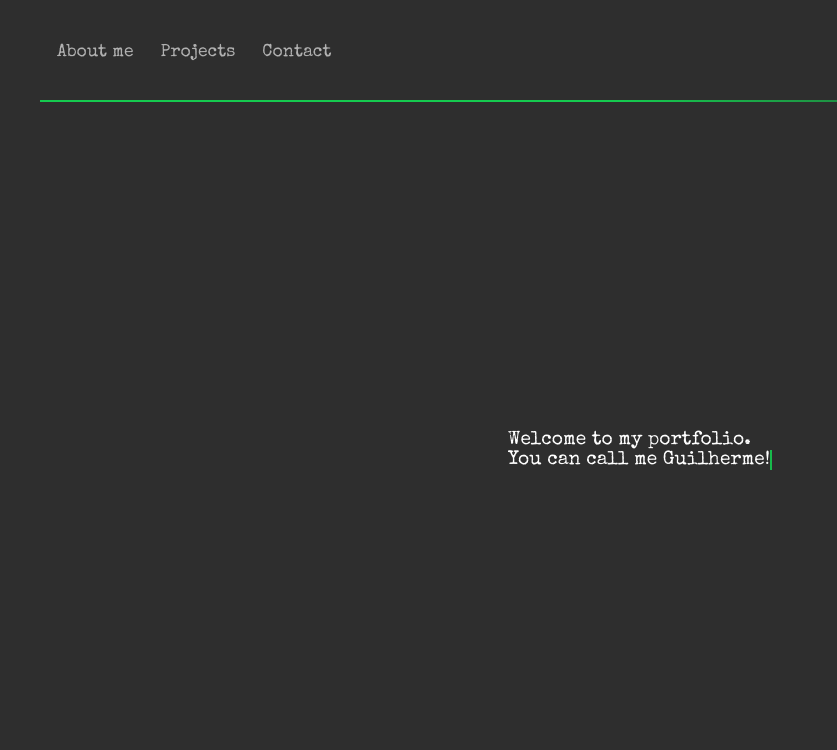
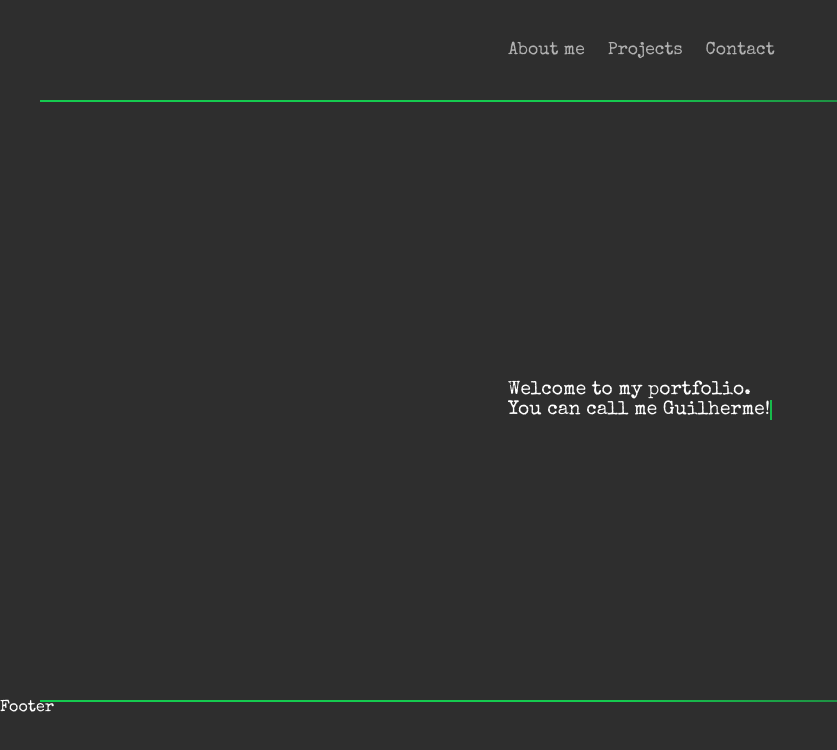
Before and after one commit to guipiri/potfolio-frontend, a React (Create React App) app: page / in a window 1280 px wide. Shown: the top 750 px of the page, without its empty margins (0-837 px from the left). Built offline with nearby package versions, Linux system fonts and the light colour scheme.

Commit message:
Corrigindo rotas: rota root é a <Home/> e todas as outras serão filhas dessa. Footer criado no mesmo aspecto que a NavBar. NavBar ajustada no centro, margem nos botões trocada para padding.

```diff
--- a/src/App.js
+++ /dev/null
@@ -1,17 +0,0 @@
-import "./App.css";
-import InitialAnimation from "./pages/InitialAnimation/index";
-import NavBar from "./components/NavBar/index";
-
-function App() {
-	return (
-		<div className="app">
-			<NavBar />
-			<InitialAnimation
-				texta="Welcome to my portfolio."
-				textb="You can call me Guilherme!"
-			/>
-		</div>
-	);
-}
-
-export default App;
--- a/src/components/Button/index.module.css
+++ b/src/components/Button/index.module.css
@@ -2,9 +2,7 @@
   text-decoration: none;
   font-size: 1.1em;
   color: rgba(255, 255, 255, 0.629);
-  margin: 10px;
-  padding-top: 4px;
-  padding-left: 4px;
+  padding: 10px;
   text-align: center;
   border-left: 3px solid transparent;
 }
--- /dev/null
+++ b/src/components/Footer/index.js
@@ -0,0 +1,10 @@
+import React from 'react'
+import styles from "./index.module.css"
+
+function Footer() {
+  return (
+    <div className={styles.footer}>Footer</div>
+  )
+}
+
+export default Footer
--- /dev/null
+++ b/src/components/Footer/index.module.css
@@ -0,0 +1,21 @@
+.footer {
+  height: 100px;
+  position: absolute;
+  bottom: 0;
+  left: 0;
+  width: 100%;
+}
+
+.footer::before {
+  position: absolute;
+  top: 0;
+  left: 0;
+  right: 0;
+  margin-left: 40px;
+  margin-right: 55px;
+  display: block;
+  content: "";
+  height: 0.1em;
+  background-color: transparent;
+  background-image: linear-gradient(to right, #15ca4f 48.96%, rgba(16, 20, 25, 0) 100%);
+}
--- a/src/components/NavBar/index.module.css
+++ b/src/components/NavBar/index.module.css
@@ -4,9 +4,9 @@
       left: 0;
       height: 100px;
       width: 100%;
-      padding: 10px 40px;
+      padding: 10px;
       display: flex;
-      justify-content: flex-start;
+      justify-content: center;
       align-items: center;
 }
 
--- a/src/index.css
+++ b/src/index.css
@@ -8,6 +8,7 @@
 
 body {
   padding-top: 100px;
+  padding-bottom: 100px;
   display: flex;
   align-items: center;
   justify-content: center;
--- a/src/index.js
+++ b/src/index.js
@@ -1,19 +1,30 @@
 import React from "react";
 import ReactDOM from "react-dom/client";
 import "./index.css";
-import App from "./App";
-import AboutMe from './pages/AboutMe'
+import Home from "./pages/Home";
+import AboutMe from "./pages/AboutMe";
 import { createBrowserRouter, RouterProvider } from "react-router-dom";
+import InitialAnimation from "./components/InitialAnimation";
 
 const router = createBrowserRouter([
 	{
-		path: "/",
-		element: <App />,
+		element: <Home />,
+		children: [
+			{
+				path: "/",
+				element: (
+					<InitialAnimation
+						texta="Welcome to my portfolio."
+						textb="You can call me Guilherme!"
+					/>
+				),
+			},
+			{
+				path: "/about",
+				element: <AboutMe />,
+			},
+		],
 	},
-	{
-		path: "about",
-		element: <AboutMe/>
-	}
 ]);
 
 const root = ReactDOM.createRoot(document.getElementById("root"));
--- /dev/null
+++ b/src/pages/Home/index.js
@@ -0,0 +1,16 @@
+import styles from "./index.module.css";
+import NavBar from "../../components/NavBar";
+import Footer from "../../components/Footer";
+import { Outlet } from "react-router-dom";
+
+function Home() {
+	return (
+		<div className={styles.home}>
+			<NavBar />
+			<Outlet/>
+			<Footer/>
+		</div>
+	);
+}
+
+export default Home;
--- a/src/App.css
+++ b/src/pages/Home/index.module.css
@@ -1,3 +1,3 @@
-.app {
+/* .home {
 		width: 100%;
-}
+} */
```
Also changed, not shown: src/components/InitialAnimation/index.js (renamed from src/pages/InitialAnimation/index.js), src/components/InitialAnimation/index.module.css (renamed from src/pages/InitialAnimation/index.module.css).
